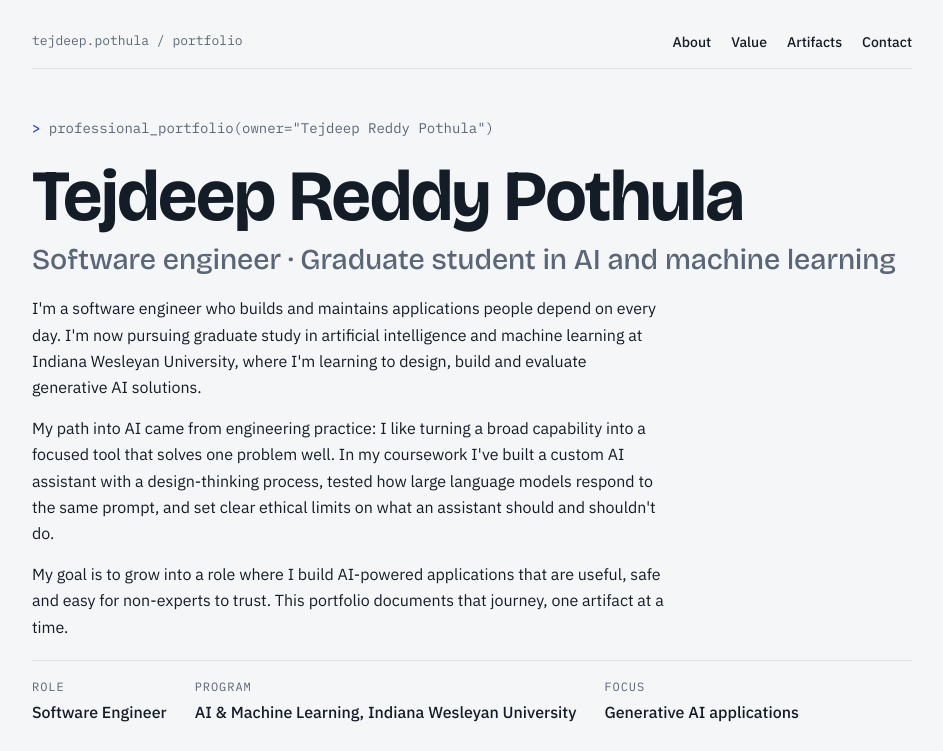
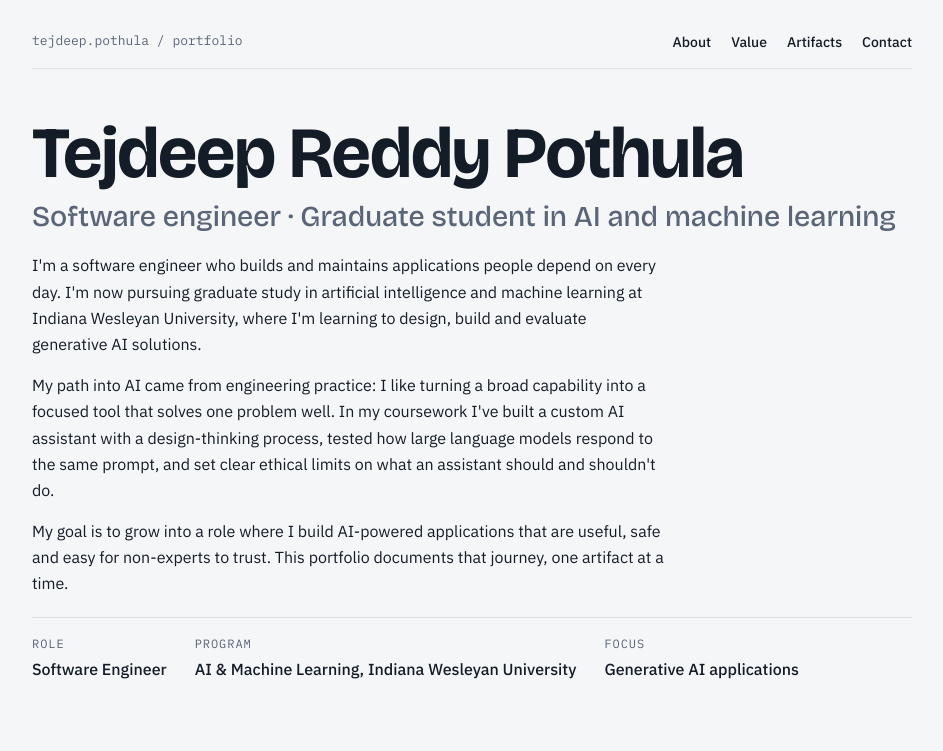
Before and after one commit to tejp7/tejp7.github.io, a plain HTML site: page index.html in a window 1280 px wide. Shown: the top 751 px of the page, without its empty margins (168-1111 px from the left). Drawn offline with nearby package versions, Linux system fonts and the light colour scheme.

Commit message:
Remove prompt from header in index.html
Removed the prompt paragraph from the header section.

```diff
--- a/index.html
+++ b/index.html
@@ -161,7 +161,6 @@ footer { color: var(--muted); font-size: 13px; font-family: var(--mono); }
   </nav>
 
   <header class="hero" id="about">
-    <p class="prompt"><b>&gt;</b> professional_portfolio(owner="Tejdeep Reddy Pothula")</p>
     <h1>Tejdeep Reddy Pothula<span>Software engineer · Graduate student in AI and machine learning</span></h1>
     <div class="prose">
       <p>I'm a software engineer who builds and maintains applications people depend on every day. I'm now pursuing graduate study in artificial intelligence and machine learning at Indiana Wesleyan University, where I'm learning to design, build and evaluate generative AI solutions.</p>
```
